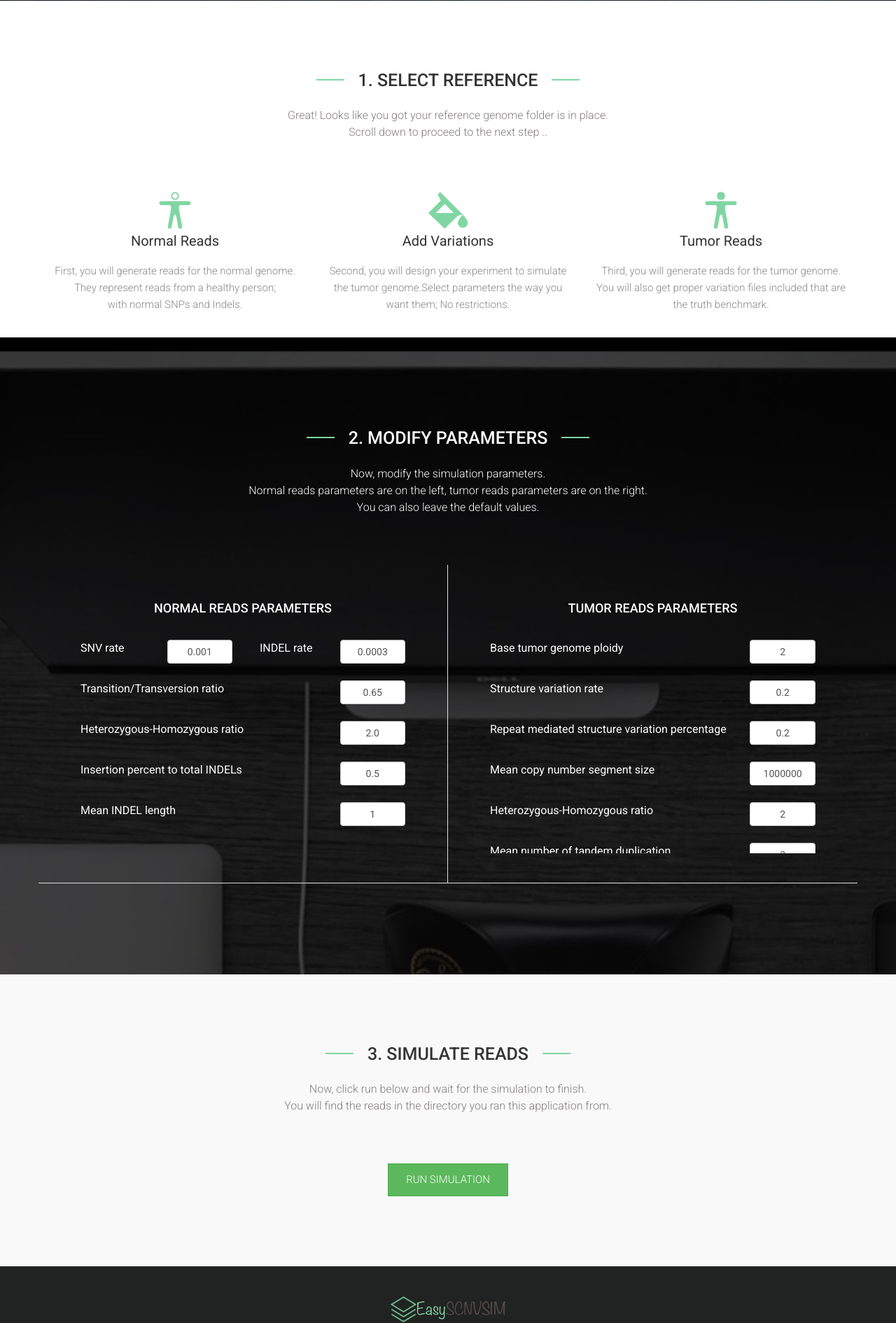
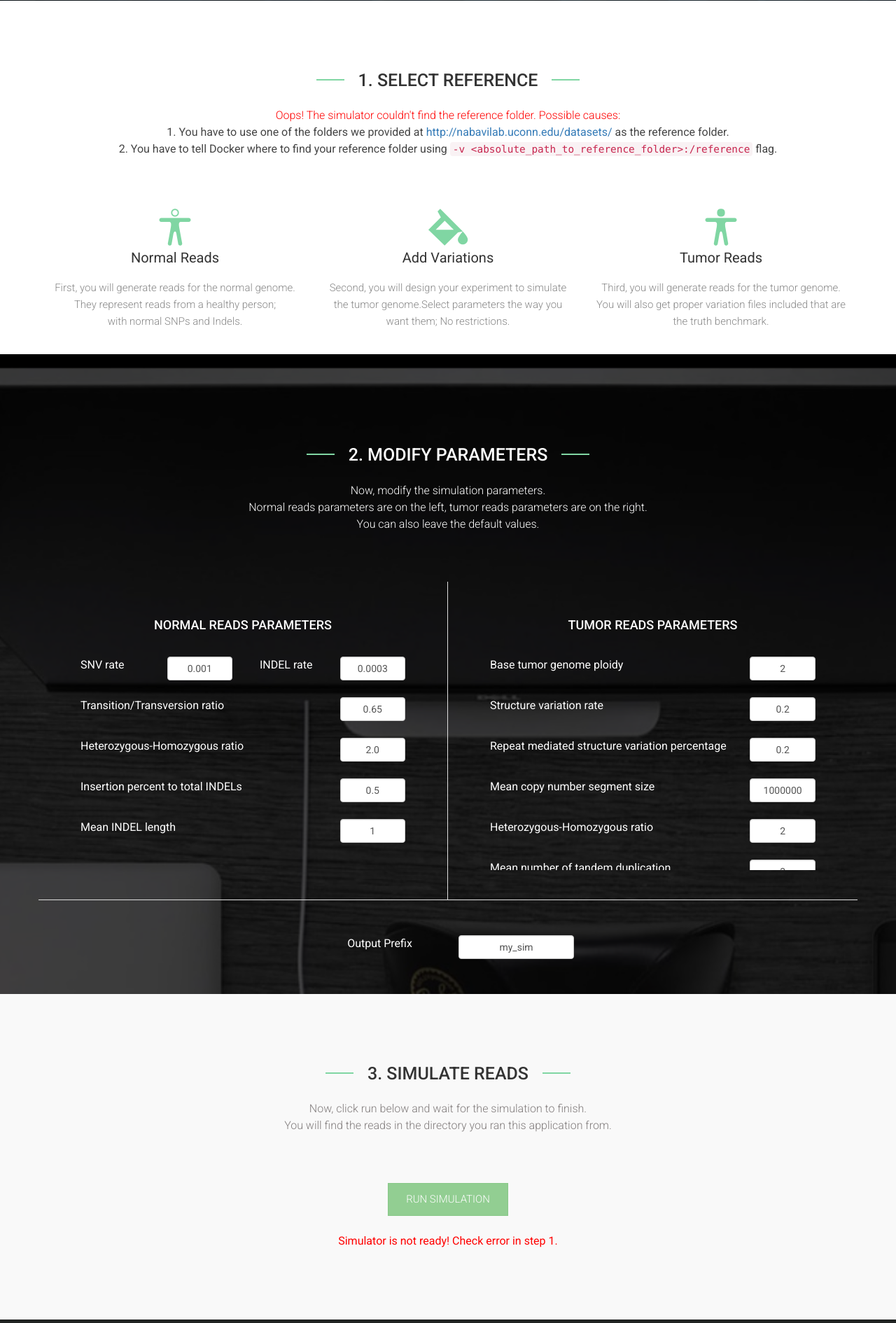
Before and after one commit to NabaviLab/VarSimLab, a Django app: page / in a window 1280 px wide. Shown: the part 757-2647 px from the top of the page at 70% size. Run offline with Django 3.2, Linux system fonts and the light colour scheme; some libraries are stand-ins or nearby versions.

Commit message:
check input files are ready

```diff
--- a/webapp/static/webapp/css/style.css
+++ b/webapp/static/webapp/css/style.css
@@ -347,7 +347,7 @@ header .navbar {
   background-position: center;
   position: relative;
   text-align: center;
-  padding: 130px 0;
+  padding: 130px 0px 50px 0px;
 }
 #modify-parameters:before {
   content: "";
--- a/webapp/templates/webapp/index.html
+++ b/webapp/templates/webapp/index.html
@@ -93,8 +93,15 @@
 					<div class="col-md-12">
 						<div class="title">
 							<h2>1. SELECT REFERENCE</h2>
-							<p>Great! Looks like you got your reference genome folder is in place.<br>
-							Scroll down to proceed to the next step ..</p>
+							{% if reference_ready %}
+								<p>Great! Looks like you got your reference genome folder is in place.<br>
+								Scroll down to proceed to the next step ..</p>
+							{% else %}
+								<p style="color:red;">Oops! The simulator couldn't find the reference folder. Possible causes:</p>
+								1. You have to use one of the folders we provided at <a href="http://nabavilab.uconn.edu/datasets/" target="_blank">http://nabavilab.uconn.edu/datasets/</a> as the reference folder.
+								<br>
+								2. You have to tell Docker where to find your reference folder using <code>-v &lt;absolute_path_to_reference_folder&gt;:/reference</code> flag.
+							{% endif %}
 						</div>
 					</div>
 				</div>
@@ -147,13 +154,13 @@
 									SNV rate
 								</div>
 								<div class="col-md-3" style="color: white;">
-									<input type="text" class="form-control" value="0.001">
+									<input id="normal-snv-rate" type="text" class="form-control" value="0.001">
 								</div>
 								<div class="col-md-3" style="color: white; ">
 									INDEL rate
 								</div>
 								<div class="col-md-3" style="color: white;">
-									<input type="text" class="form-control" value="0.0003">
+									<input id="normal-indel-rate" type="text" class="form-control" value="0.0003">
 								</div>
 							</div>
 							<br>
@@ -162,7 +169,7 @@
 									Transition/Transversion ratio
 								</div>
 								<div class="col-md-3" style="color: white; text-align: left">
-									<input type="text" class="form-control" value="0.65">
+									<input id="normal-transition-transversion-ratio" type="text" class="form-control" value="0.65">
 								</div>
 							</div>
 							<br>
@@ -171,7 +178,7 @@
 									Heterozygous-Homozygous ratio
 								</div>
 								<div class="col-md-3" style="color: white; text-align: left">
-									<input type="text" class="form-control" value="2.0">
+									<input id="normal-heterozygous-homozygous-ratio" type="text" class="form-control" value="2.0">
 								</div>
 							</div>
 							<br>
@@ -180,7 +187,7 @@
 									Insertion percent to total INDELs
 								</div>
 								<div class="col-md-3" style="color: white; text-align: left">
-									<input type="text" class="form-control" value="0.5">
+									<input id="normal-insertion-percent" type="text" class="form-control" value="0.5">
 								</div>
 							</div>
 							<br>
@@ -189,7 +196,7 @@
 									Mean INDEL length
 								</div>
 								<div class="col-md-3" style="color: white; text-align: left">
-									<input type="text" class="form-control" value="1">
+									<input id="normal-mean-indel-length" type="text" class="form-control" value="1">
 								</div>
 							</div>
 						  </div>
@@ -205,7 +212,7 @@
 									Base tumor genome ploidy
 								</div>
 								<div class="col-md-3" style="color: white; text-align: left">
-									<input type="text" class="form-control" value="2">
+									<input id="tumor-base-tumor-genome-ploidy" type="text" class="form-control" value="2">
 								</div>
 							</div>
 							<br>
@@ -214,7 +221,7 @@
 									Structure variation rate
 								</div>
 								<div class="col-md-3" style="color: white; text-align: left">
-									<input type="text" class="form-control" value="0.2">
+									<input id="tumor-structure-variation-rate" type="text" class="form-control" value="0.2">
 								</div>
 							</div>
 							<br>
@@ -223,7 +230,7 @@
 									Repeat mediated structure variation percentage
 								</div>
 								<div class="col-md-3" style="color: white; text-align: left">
-									<input type="text" class="form-control" value="0.2">
+									<input id="tumor-repeat-mediated-structure-variation-percentage" type="text" class="form-control" value="0.2">
 								</div>
 							</div>
 							<br>
@@ -232,7 +239,7 @@
 									Mean copy number segment size
 								</div>
 								<div class="col-md-3" style="color: white; text-align: left">
-									<input type="text" class="form-control" value="1000000">
+									<input id="tumor-mean-copy-number-segment-size" type="text" class="form-control" value="1000000">
 								</div>
 							</div>
 							<br>
@@ -241,7 +248,7 @@
 									Heterozygous-Homozygous ratio
 								</div>
 								<div class="col-md-3" style="color: white; text-align: left">
-									<input type="text" class="form-control" value="2">
+									<input id="tumor-heterozygous-homozygous-ratio" type="text" class="form-control" value="2">
 								</div>
 							</div>
 							<br>
@@ -250,7 +257,7 @@
 									Mean number of tandem duplication
 								</div>
 								<div class="col-md-3" style="color: white; text-align: left">
-									<input type="text" class="form-control" value="3">
+									<input id="tumor-mean-number-of-tandem-duplication" type="text" class="form-control" value="3">
 								</div>
 							</div>
 							<br>
@@ -259,7 +266,7 @@
 									Maximum size of tandem duplication
 								</div>
 								<div class="col-md-3" style="color: white; text-align: left">
-									<input type="text" class="form-control" value="5000">
+									<input id="tumor-maximum-size-of-tandem-duplication" type="text" class="form-control" value="5000">
 								</div>
 							</div>
 							<br>
@@ -268,7 +275,7 @@
 									Minimal deletion size
 								</div>
 								<div class="col-md-3" style="color: white; text-align: left">
-									<input type="text" class="form-control" value="500">
+									<input id="tumor-minimal-deletion-size" type="text" class="form-control" value="500">
 								</div>
 							</div>
 							<br>
@@ -277,7 +284,7 @@
 									Copy neutral LOH rate
 								</div>
 								<div class="col-md-3" style="color: white; text-align: left">
-									<input type="text" class="form-control" value="0.2">
+									<input id="tumor-copy-neutral-loh-rate" type="text" class="form-control" value="0.2">
 								</div>
 							</div>
 							<br>
@@ -286,15 +293,20 @@
 									Number of SVs simulated
 								</div>
 								<div class="col-md-3" style="color: white; text-align: left">
-									<input type="text" class="form-control" value="300">
+									<input id="tumor-number-of-svs-simulated" type="text" class="form-control" value="300">
 								</div>
 							</div>
 							<br>
 						  </div>
 						</div>
 					</div>
-
 				</div>
+				<div class="row"style="color: white; padding-top: 50px;">
+						<div class="col-md-4"></div>
+						<div class="col-md-2">Output Prefix</div>
+						<div class="col-md-2"><input id="output-prefix" type="text" class="form-control" value="my_sim"></div>
+						<div class="col-md-4"></div>
+					</div>
 			</div>
 		</section>
 		<section id="simulate-reads">
@@ -306,7 +318,12 @@
 					</div>
 				</div>
 				<div class="row" style="text-align: center">
-					<div class="btn btn-success	">Run Simulation</div>
+					{% if reference_ready %}
+						<div class="btn btn-success	">Run Simulation</div>
+					{% else %}
+						<div class="btn btn-success" disabled="true">Run Simulation</div>
+						<br><br><p style="color:red;">Simulator is not ready! Check error in step 1.</p>
+					{% endif %}
 				</div>
 			</div>
 		</section>
--- a/webapp/urls.py
+++ b/webapp/urls.py
@@ -1,9 +1,12 @@
 from django.conf.urls import url
 
 import views
+from scnvsim import check_reference_ready
 
 app_name = 'webapp'
 
 urlpatterns = [
     url(r'^$', views.home, name='home'),
 ]
+
+check_reference_ready()
--- a/webapp/views.py
+++ b/webapp/views.py
@@ -1,6 +1,8 @@
 from django.shortcuts import render
+from easyscnvsim import settings
 
 
 # Create your views here.
 def home(request):
-    return render(request, 'webapp/index.html')
+    context = {'reference_ready': settings.REFERENCE_READY}
+    return render(request, 'webapp/index.html', context)
```
Also changed, not shown: easyscnvsim/settings.py (+7 -0 lines), webapp/scnvsim.py (added, +47 -0 lines).
